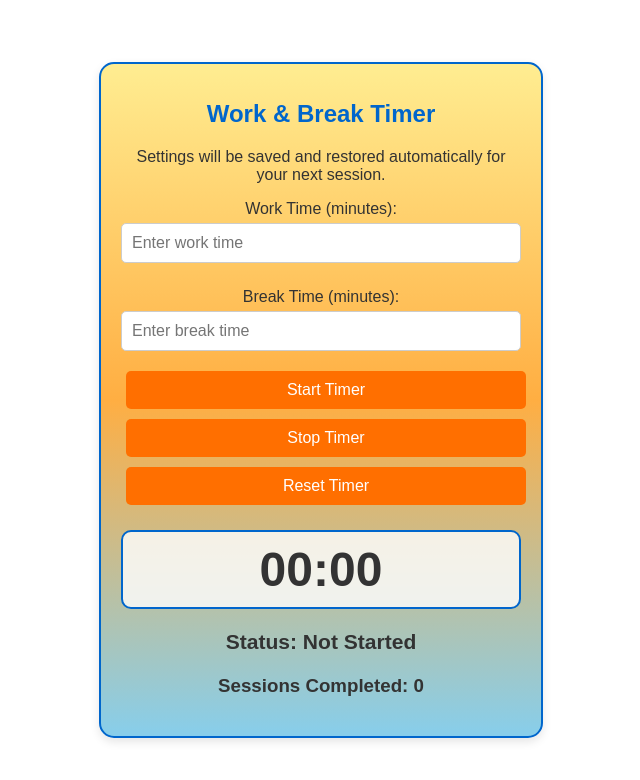
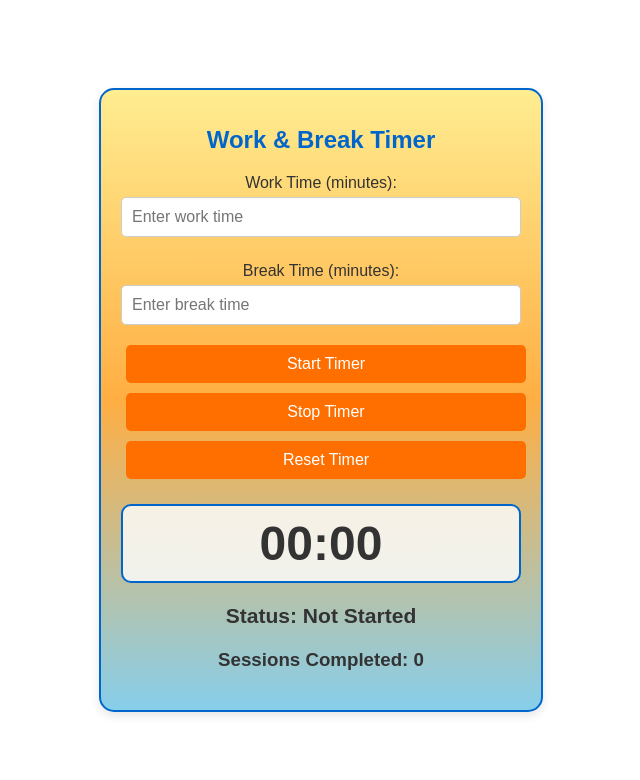
Before and after one commit to splash1820/Work-Break-Timer, a plain HTML site: page index.html in a window 1280 px wide. Shown: the whole page, without its empty margins (319-959 px from the left). Drawn offline with Linux system fonts and the light colour scheme.

Commit message:
remove unnecessary text

```diff
--- a/index.html
+++ b/index.html
@@ -11,8 +11,6 @@
 <body>
     <div class="container">
         <h1>Work & Break Timer</h1>
-
-        <p>Settings will be saved and restored automatically for your next session.</p>
 
         <label for="workTime">Work Time (minutes):</label>
         <input id="workTime" type="number" min="1" placeholder="Enter work time">
```
